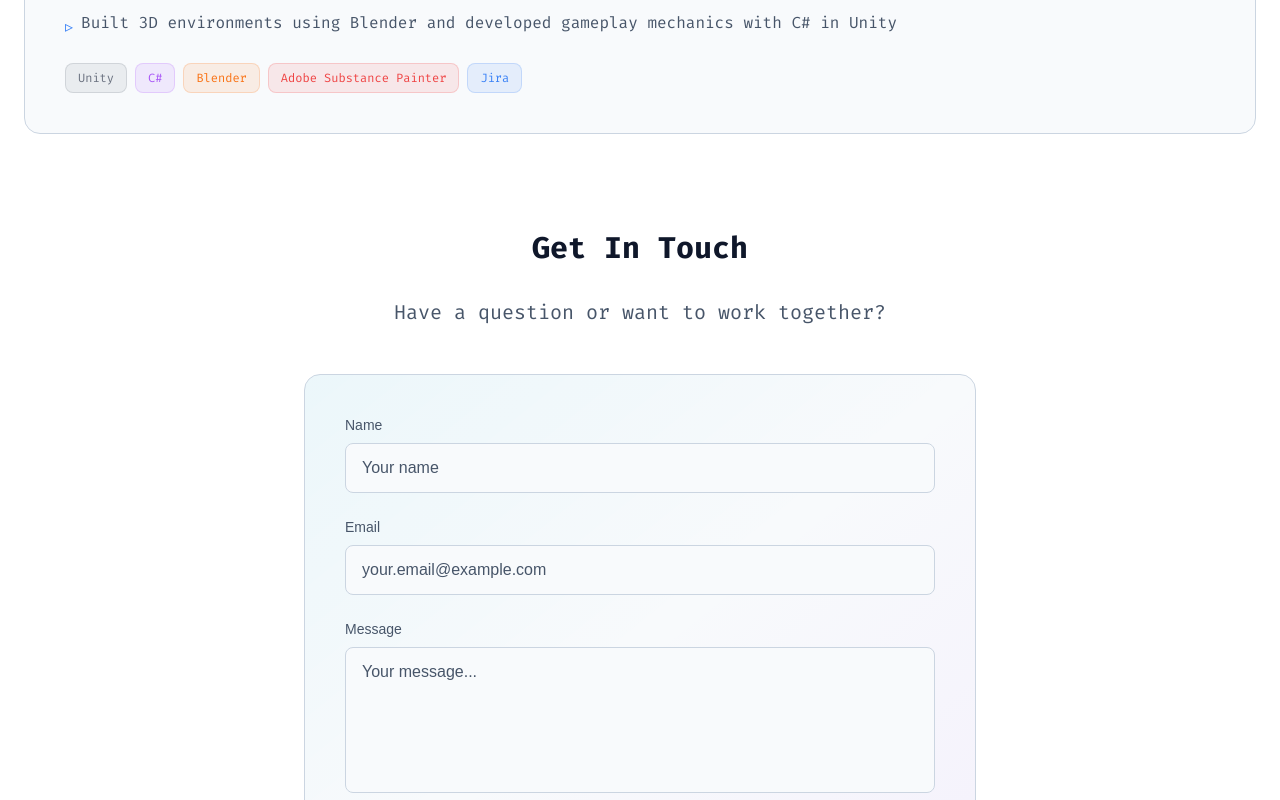
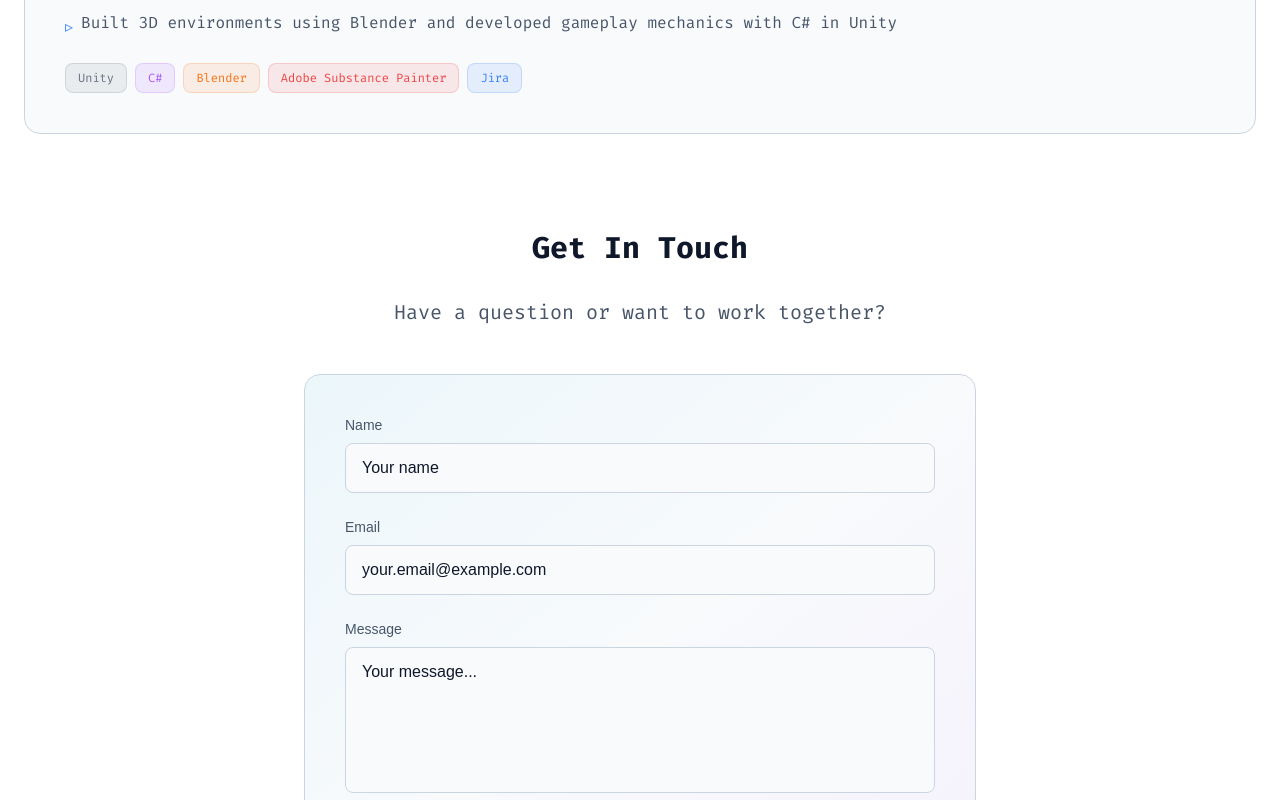
Before and after one commit to chvlpont/portfolio-ph, a Next.js app: page / in a window 1280 px wide. Shown: the part 5791-6591 px from the top of the page. Built offline with nearby package versions, Linux system fonts and the light colour scheme.

Commit message:
fixed input color

```diff
--- a/app/globals.css
+++ b/app/globals.css
@@ -179,15 +179,51 @@ input:-webkit-autofill,
 input:-webkit-autofill:hover,
 input:-webkit-autofill:focus,
 input:-webkit-autofill:active,
+input:-webkit-autofill:valid,
+input:-webkit-autofill:invalid,
 textarea:-webkit-autofill,
 textarea:-webkit-autofill:hover,
 textarea:-webkit-autofill:focus,
-textarea:-webkit-autofill:active {
+textarea:-webkit-autofill:active,
+textarea:-webkit-autofill:valid,
+textarea:-webkit-autofill:invalid,
+select:-webkit-autofill,
+select:-webkit-autofill:hover,
+select:-webkit-autofill:focus,
+select:-webkit-autofill:active {
   -webkit-box-shadow: 0 0 0 1000px var(--bg-surface) inset !important;
   -webkit-text-fill-color: var(--text-primary) !important;
+  color: var(--text-primary) !important;
   caret-color: var(--text-primary) !important;
   box-shadow: 0 0 0 1000px var(--bg-surface) inset !important;
-  transition: background-color 5000s ease-in-out 0s;
+  transition: none !important;
+  filter: none !important;
+}
+
+/* Force text color on all input states */
+input,
+textarea,
+select {
+  color: var(--text-primary) !important;
+  background-color: var(--bg-surface) !important;
+  transition: border-color 0.3s ease, box-shadow 0.3s ease !important;
+}
+
+input:focus,
+textarea:focus,
+select:focus,
+input:active,
+textarea:active,
+select:active,
+input:valid,
+textarea:valid,
+select:valid,
+input:invalid,
+textarea:invalid,
+select:invalid {
+  color: var(--text-primary) !important;
+  -webkit-text-fill-color: var(--text-primary) !important;
+  background-color: var(--bg-surface) !important;
 }
 
 /* Blob animation for profile picture */
```
